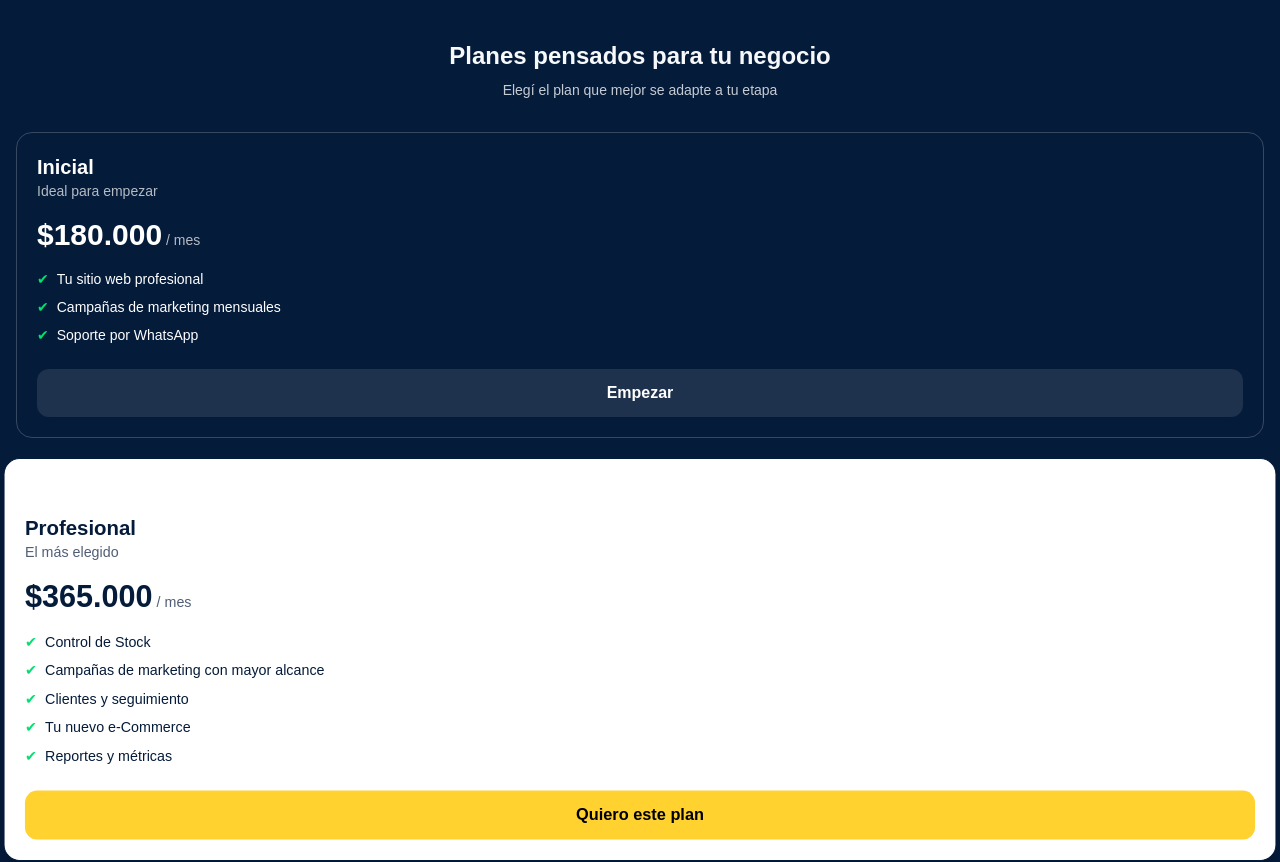
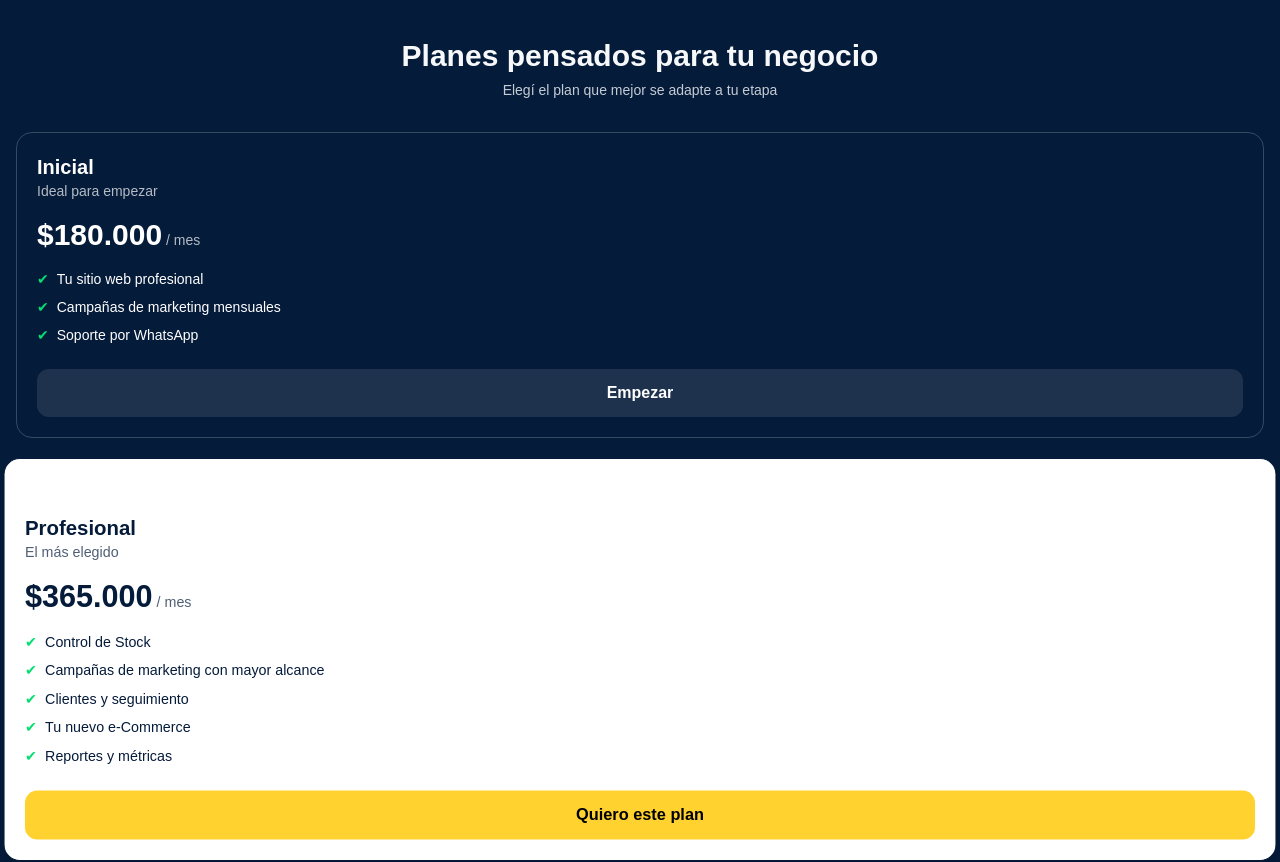
Before and after one commit to brutalkingran/patrician-software, a React (Vite) app: page /planes in a window 1280 px wide. Shown: the top 862 px of the page. Built offline with nearby package versions, Linux system fonts and the light colour scheme.

Commit message:
interlineado corregido

```diff
--- a/src/components/ui/TextComponents.jsx
+++ b/src/components/ui/TextComponents.jsx
@@ -1,7 +1,7 @@
 export const Title = ({ text }) => {
   return (
     <h2 className="
-      text-[3rem]
+      text-[3rem]/13
       md:text-4xl
       font-serif
       tracking-wide
--- a/src/pages/PlanPage.jsx
+++ b/src/pages/PlanPage.jsx
@@ -3,7 +3,7 @@ import PlanCard from "../components/ui/PlanCard"
 const PlanPage = () => {
   return (
     <section className="bg-ps-blue px-4 py-10 h-min-screen">
-      <h2 className="text-2xl font-bold text-center mb-2">
+      <h2 className="text-3xl/8 font-bold text-center mb-2">
         Planes pensados para tu negocio
       </h2>
       <p className="text-center text-sm opacity-80 mb-8">
```
